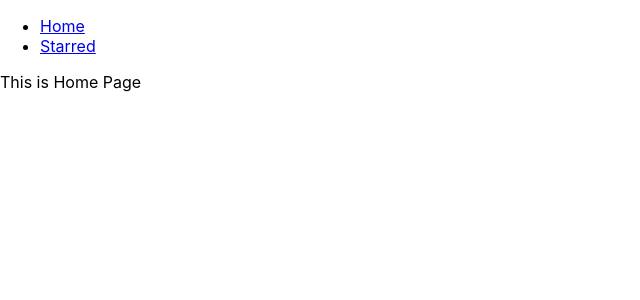
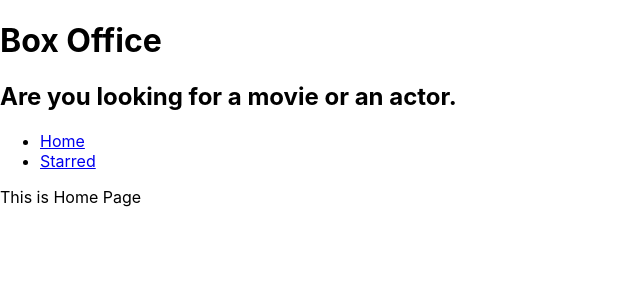
Before and after one commit to SOUMYADEVSANYAL/box-office, a React (Create React App) app: page / in a window 1280 px wide. Shown: the top 300 px of the page, without its empty margins (0-640 px from the left). Built offline with nearby package versions, Linux system fonts and the light colour scheme.

Commit message:
Layout management added with children prop, title and subtitle added.

```diff
--- a/src/App.js
+++ b/src/App.js
@@ -2,14 +2,12 @@
 
 import { Switch, Route } from 'react-router-dom';
 
-import Navs from './components/Navs';
+// import Navs from './components/Navs';
 import Home from './pages/Home';
 import Starred from './pages/Starred';
 
 function App() {
   return (
-    <div>
-      <Navs />
     <Switch>
       <Route exact path="/">
         <Home />
@@ -19,7 +17,6 @@
       </Route>
       <Route>404 page not found</Route>
     </Switch>
-    </div>
   );
 }
 
--- /dev/null
+++ b/src/components/MainPageLayout.js
@@ -0,0 +1,19 @@
+/* eslint-disable react/function-component-definition */
+import React from 'react';
+import Navs from './Navs';
+import Title from './Title';
+
+const MainPageLayout = ({ children }) => {
+  return (
+    <div>
+      <Title
+        title="Box Office"
+        subTitle="Are you looking for a movie or an actor."
+      />
+      <Navs />
+      {children}
+    </div>
+  );
+};
+
+export default MainPageLayout;
--- /dev/null
+++ b/src/components/Title.js
@@ -0,0 +1,13 @@
+/* eslint-disable react/function-component-definition */
+import React from 'react';
+
+const Title = ({ title, subTitle }) => {
+  return (
+    <div>
+      <h1>{title}</h1>
+      <h2>{subTitle}</h2>
+    </div>
+  );
+};
+
+export default Title;
--- a/src/pages/Home.js
+++ b/src/pages/Home.js
@@ -1,8 +1,9 @@
 /* eslint-disable react/function-component-definition */
 import React from 'react';
+import MainPageLayout from '../components/MainPageLayout';
 
 const Home = () => {
-  return <div>This is Home Page</div>;
+  return <MainPageLayout>This is Home Page</MainPageLayout>;
 };
 
 export default Home;
--- a/src/pages/Starred.js
+++ b/src/pages/Starred.js
@@ -1,8 +1,9 @@
 /* eslint-disable react/function-component-definition */
 import React from 'react';
+import MainPageLayout from '../components/MainPageLayout';
 
 const Starred = () => {
-  return <div>This is starred page</div>;
+  return <MainPageLayout>This is starred page</MainPageLayout>;
 };
 
 export default Starred;
```
Lines whose indentation alone changed are shown as unchanged.
